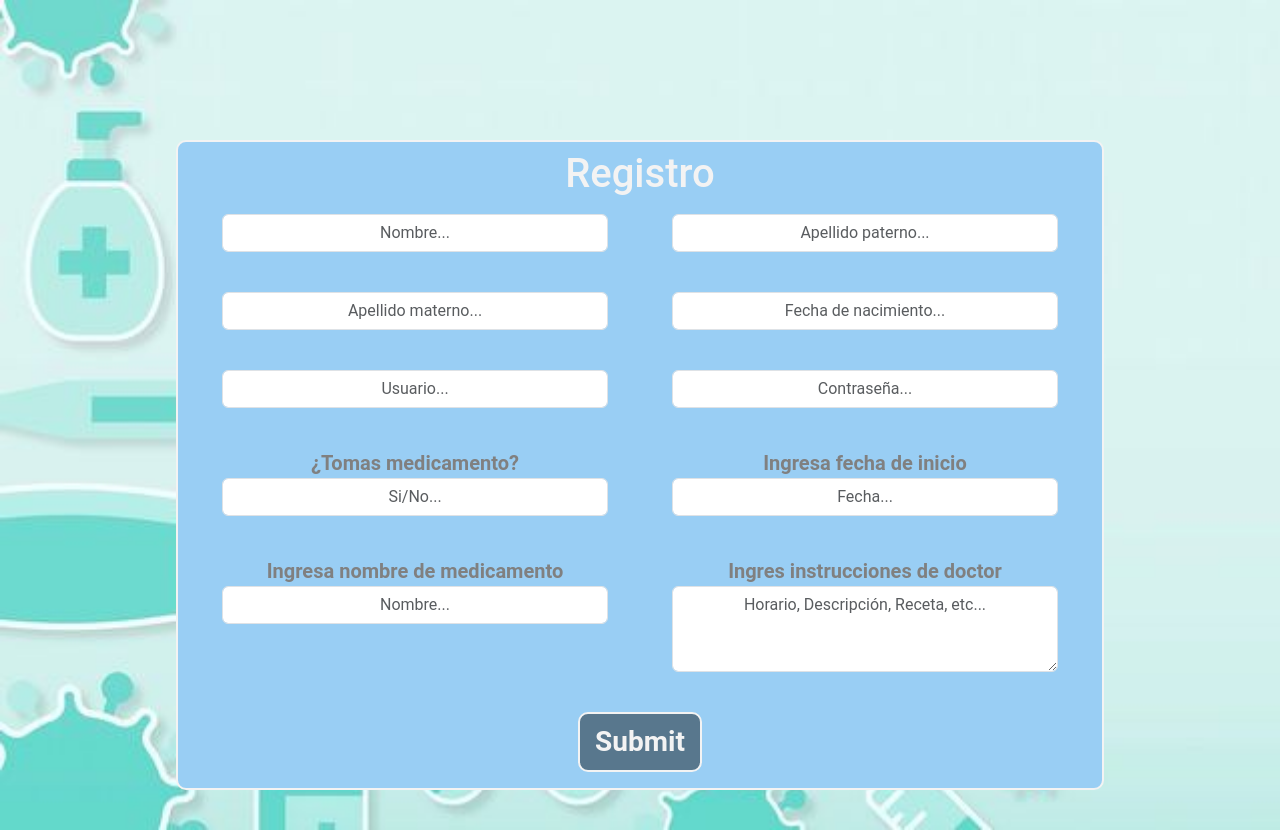
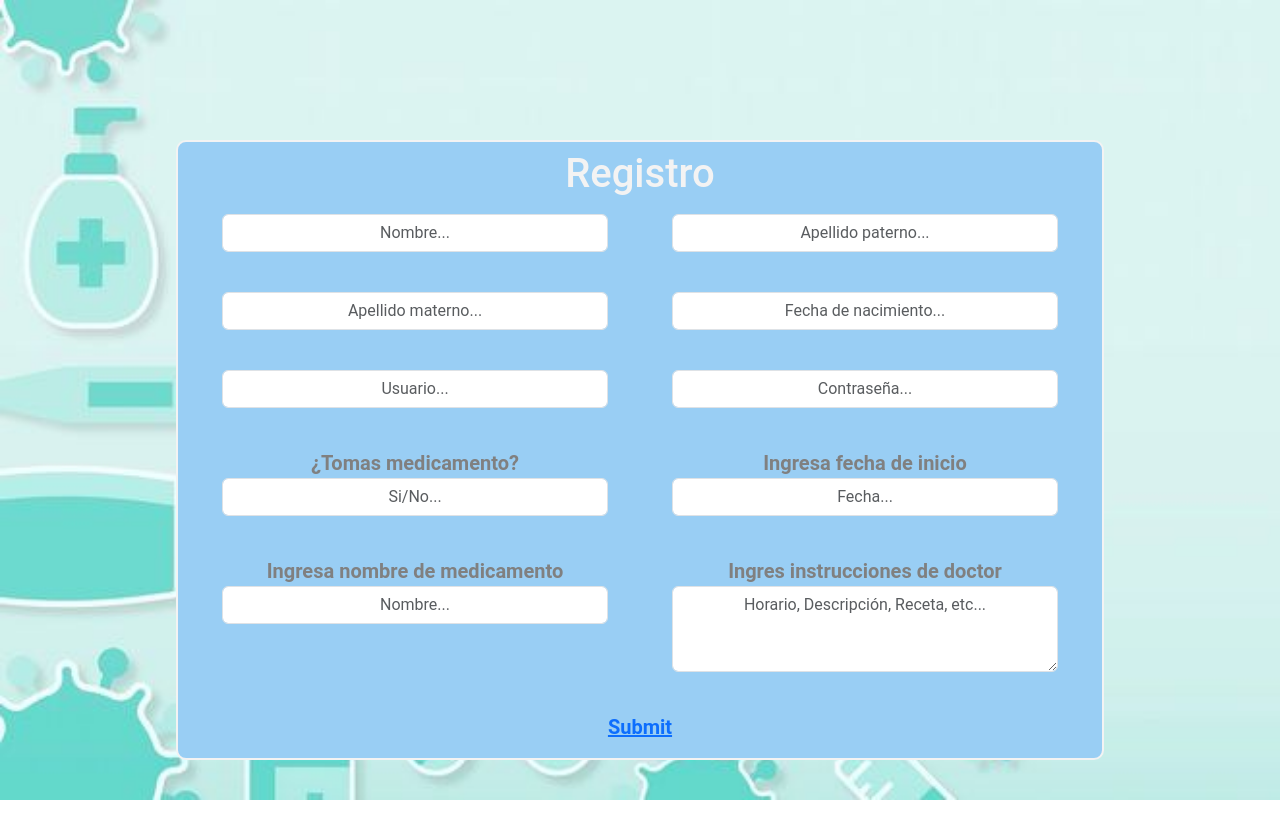
Before and after one commit to Cherry-Ayala/RetoConstruccion, a React (Create React App) app in the folder web/: page /Registro in a window 1280 px wide. After the commit the page ends 800 px from the top, so only its background shows below. Built offline with nearby package versions, Linux system fonts and the light colour scheme.

Commit message:
registro

```diff
--- a/web/src/App.js
+++ b/web/src/App.js
@@ -44,6 +44,7 @@ function App() {
         <Route exact path='/Doctor' element={<Doctor />} />
         <Route exact path='/Paciente' element={<Paciente/>} />
         <Route exact path='/Registro' element={<Registro/>} />
+        <Route exact path='/Unity' element={<Unity/>} />
       </Routes>
     </div>
 
--- a/web/src/Componentes/Login/login.jsx
+++ b/web/src/Componentes/Login/login.jsx
@@ -1,14 +1,13 @@
 import React, { useState } from 'react';
 import axios from 'axios';
-import { Navigate } from 'react-router-dom';
+import { Navigate, Routes, Route, useNavigate } from 'react-router-dom';
 import './login.css'
 import Unity from '../../Unity/Unity.jsx'
 
 function Login () {
 
-  const handleClick = () => {
-    window.location.href(Unity);
-  }
+  // const handleClick = () => {
+  // }
 
   const [username, setUsername] = useState('');
   const [password, setPassword] = useState('');
@@ -25,6 +24,7 @@ function Login () {
 
   const handleSubmit = (event) => {
     event.preventDefault();
+    window.location.href = '/Doctor';
 
     axios
       .post('/api/login', { username, password }) //poner api correcta
@@ -42,11 +42,12 @@ function Login () {
         setErrorMessage('An error occurred. Please try again.');
       });
   };
+
   return (
     <div className="login-container card-block align">
       <div className="card-login card d-inline-flex p-2">
         <h1>Login</h1>
-        <form className="form-control-lg" onSubmit={handleClick}>
+        <form className="form-control-lg">
           <div className="form-group">
             <label htmlFor="exampleInputEmail1">Usuario</label>
             <input
@@ -70,7 +71,7 @@ function Login () {
               onChange={handlePasswordChange}
             />
           </div>
-          <button type="submit" className="boton btn btn-primary" onClick={() => window.location.href = '/videogame'}>
+          <button type="submit" className="boton btn btn-primary" onClick={handleSubmit}>
             Submit
           </button>
           {errorMessage && <p>{errorMessage}</p>}
--- a/web/src/Componentes/Registro/Registro.jsx
+++ b/web/src/Componentes/Registro/Registro.jsx
@@ -1,5 +1,5 @@
 import {useRef} from 'react';
-import { Navigate, useNavigate } from 'react-router-dom';
+import { Navigate, useNavigate , Link} from 'react-router-dom';
 import axios from 'axios';
 import './Registro.css'
 import Unity from '../../Unity/Unity.jsx'
@@ -92,7 +92,7 @@ function Registro(){
 
 
       sendDataToAPI(v1, v2, v3, v4, v5, v6, v7, v8, v9, v10);
-      navigate('/videogame')
+    //   navigate('/videogame')
 
     }
 
@@ -150,7 +150,8 @@ function Registro(){
 
                     </div>
 
-                    <button onClick={handleClick} className='boton'> Submit </button>
+                    {/* <button onClick={handleClick} className='boton'> Submit </button> */}
+                    <Link to="file:///C:/Users/adria/My%20project%20(6)/WegGl/index.html">Submit</Link>
                 </form>
 
             </div>
```
